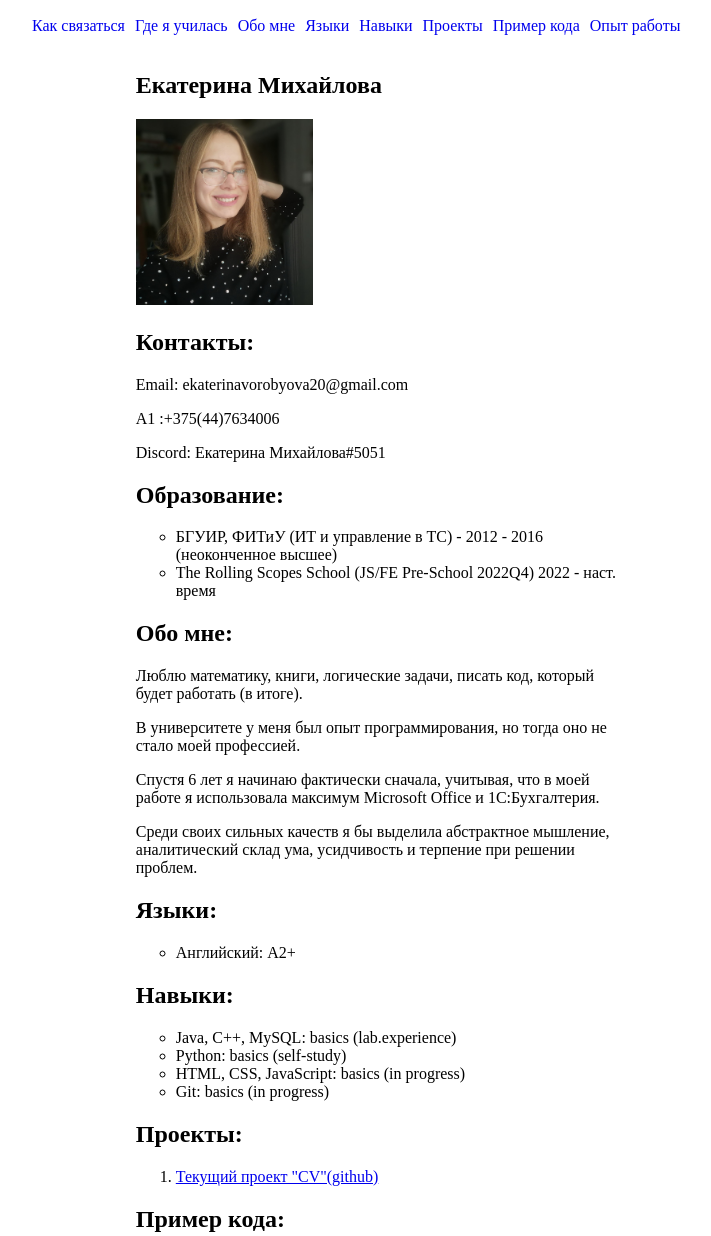
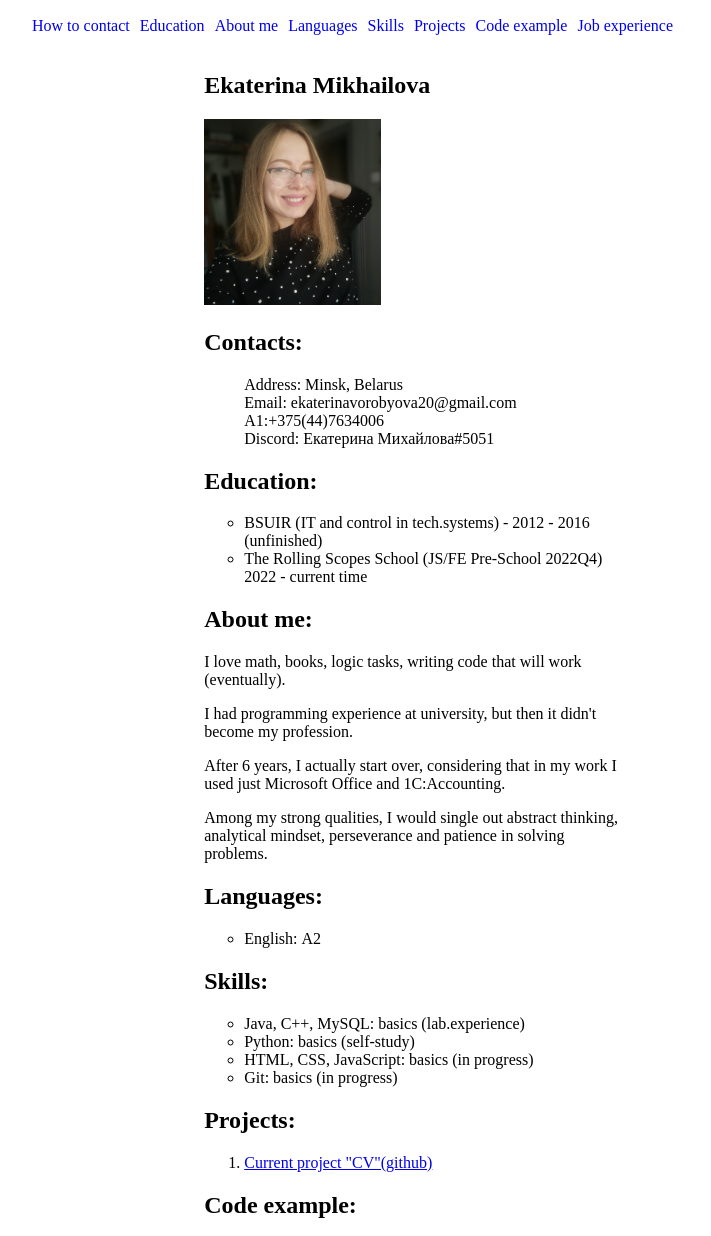
Before and after one commit to Lolitium/rsschool-cv, a plain HTML site: page index.html in a window 1280 px wide. Shown: the top 1236 px of the page, without its empty margins (13-724 px from the left). Drawn offline with Linux system fonts and the light colour scheme.

Commit message:
feat: translate

```diff
--- a/index.html
+++ b/index.html
@@ -1,8 +1,8 @@
 <!DOCTYPE html>
-<html lang="ru">
+<html lang="end">
     <head>
         <meta charset="utf-8">
-        <title>CV Екатерина Михайлова</title>
+        <title>CV Ekaterina Mikhailova</title>
         <link rel="stylesheet" href="style.css">
         <link rel="icon" href="assets/favicon.ico">
     </head>
@@ -12,14 +12,14 @@
             <div class="container">
             <nav class="nav">
                 <ul class="nav-list">
-                    <li class="nav-item"><a href="#contacts" class="nav-link">Как связаться</a></li>
-                    <li class="nav-item"><a href="#edu" class="nav-link">Где я училась</a></li>
-                    <li class="nav-item"><a href="#about" class="nav-link">Обо мне</a></li>
-                    <li class="nav-item"><a href="#lang" class="nav-link">Языки</a></li>
-                    <li class="nav-item"><a href="#skills" class="nav-link">Навыки</a></li>
-                    <li class="nav-item"><a href="#projects" class="nav-link">Проекты</a></li>
-                    <li class="nav-item"><a href="#code" class="nav-link">Пример кода</a></li>
-                    <li class="nav-item"><a href="#exp" class="nav-link">Опыт работы</a></li>
+                    <li class="nav-item"><a href="#contacts" class="nav-link">How to contact</a></li>
+                    <li class="nav-item"><a href="#edu" class="nav-link">Education</a></li>
+                    <li class="nav-item"><a href="#about" class="nav-link">About me</a></li>
+                    <li class="nav-item"><a href="#lang" class="nav-link">Languages</a></li>
+                    <li class="nav-item"><a href="#skills" class="nav-link">Skills</a></li>
+                    <li class="nav-item"><a href="#projects" class="nav-link">Projects</a></li>
+                    <li class="nav-item"><a href="#code" class="nav-link">Code example</a></li>
+                    <li class="nav-item"><a href="#exp" class="nav-link">Job experience</a></li>
                 </ul>
             </nav>
             </div>
@@ -28,37 +28,40 @@
         <main class="main-container">
             <div class="container">
             <section class="section" id="resume">
-                <h1>Екатерина Михайлова</h1>
+                <h1>Ekaterina Mikhailova</h1>
                 <img src="assets/img/IMG_20221017_124428.jpg" alt="Екатерина Михайлова фото" width="177" height="186">
             </section>
             <section class="section" id="contact">
-                <h2 id="contacts">Контакты:</h2>
-                <p>Email: ekaterinavorobyova20@gmail.com</p>
-                <p>A1 :+375(44)7634006</p>
-                <p>Discord: Екатерина Михайлова#5051</p>
+                <h2 id="contacts">Contacts:</h2>
+                <ul class="contact-list">
+                <li>Address: Minsk, Belarus</li>
+                <li>Email: ekaterinavorobyova20@gmail.com</li>
+                <li>A1:+375(44)7634006</li>
+                <li>Discord: Екатерина Михайлова#5051</li>
+            </ul>
             </section>
             <section class="section" id="education">
-                <h2 id="edu">Образование:</h2>
+                <h2 id="edu">Education:</h2>
                 <ul class="edu-list">
-                    <li>БГУИР, ФИТиУ (ИТ и управление в ТС) - 2012 - 2016 (неоконченное высшее)</li>
-                    <li>The Rolling Scopes School (JS/FE Pre-School 2022Q4) 2022 - наст. время</li>
+                    <li>BSUIR (IT and control in tech.systems) - 2012 - 2016 (unfinished)</li>
+                    <li>The Rolling Scopes School (JS/FE Pre-School 2022Q4) 2022 - current time</li>
                 </ul>
             </section>
             <section class="section" id="about-me">
-                <h2 id="about">Обо мне:</h2>
-                <p>Люблю математику, книги, логические задачи, писать код, который будет работать (в итоге).</p>
-                <p>В университете у меня был опыт программирования, но тогда оно не стало моей профессией.</p>
-                <p>Спустя 6 лет я начинаю фактически сначала, учитывая, что в моей работе я использовала максимум Microsoft Office и 1C:Бухгалтерия.</p>
-                <p>Среди своих сильных качеств я бы выделила абстрактное мышление, аналитический склад ума, усидчивость и терпение при решении проблем.</p>
+                <h2 id="about">About me:</h2>
+                <p>I love math, books, logic tasks, writing code that will work (eventually).</p>
+                <p>I had programming experience at university, but then it didn't become my profession.</p>
+                <p>After 6 years, I actually start over, considering that in my work I used just Microsoft Office and 1C:Accounting.</p>
+                <p>Among my strong qualities, I would single out abstract thinking, analytical mindset, perseverance and patience in solving problems.</p>
             </section>
             <section class="section" id="languages">
-                <h2 id="lang">Языки:</h2>
+                <h2 id="lang">Languages:</h2>
                     <ul class="lang-list">
-                        <li>Английский: А2+</li>
+                        <li>English: А2</li>
                     </ul>
             </section>
             <section class="section" id="skill">
-                <h2 id="skills">Навыки:</h2>
+                <h2 id="skills">Skills:</h2>
                 <ul class="skill-list">
                     <li>Java, C++, MySQL: basics (lab.experience)</li>
                     <li>Python: basics (self-study)</li>
@@ -67,13 +70,13 @@
                 </ul>
             </section>
             <section class="section" id="project">
-                <h2 id="projects">Проекты:</h2>
+                <h2 id="projects">Projects:</h2>
                     <ol>
-                        <li><a href="https://github.com/Lolitium/rsschool-cv/tree/rsschool-cv-html">Текущий проект "CV"(github)</a></li>
+                        <li><a href="https://github.com/Lolitium/rsschool-cv/tree/rsschool-cv-html">Current project "CV"(github)</a></li>
                     </ol>
             </section>
             <section class="section" id="coding">
-                <h2 id="code">Пример кода:</h2>
+                <h2 id="code">Code example:</h2>
                     <pre>
                         <code>
                             &lt;<span>style</span>&gt;
@@ -93,14 +96,12 @@
                         </code>
                     </pre>
             </section>
-            <section class="section" id="expierence">
-                <h2 id="exp">Опыт работы:</h2>
+            <section class="section" id="experience">
+                <h2 id="exp">Job experience:</h2>
                     <ul class="exp-list">
-                        <li>Специалист по контенту, 2015г
-                            <p>Интернет-магазин “24shop.by”</p></li>
-                        <li>Специалист по отгрузочной документации, 2016 - 2020гг
-                            <p>ОДО “ННД”, оптовая торговля.Отдел Бухгалтерия: работа с электронным и бумажным документооборотом, отчетность.</p></li>
-                    </ul>
+                        <li>Сontent specialist, 2015
+                        <li>Commercial documentation specialist (Accounting department), 2016 - 2020</li>
+                        </ul>
             </section>
             </div>
         </main>
@@ -108,7 +109,7 @@
             <div class="container">
             <a href="https://github.com/Lolitium">Github account</a>
             <span> hello from 2022 </span>
-            <a href="https://rs.school/js/"><img src="https://rs.school/images/rs_school_js.svg" alt="RS SCHOOL" width="100" height="20"></a>
+            <a href="https://rs.school/js/"><img src="https://rs.school/images/rs_school_js.svg" alt="RS SCHOOL" width="60" height="20"></a>
         </div>
 
         </footer>
--- a/style.css
+++ b/style.css
@@ -87,3 +87,7 @@ html {
 .exp-list {
     list-style-type: circle;
 }
+
+.contact-list {
+    list-style-type: none;
+}
```
